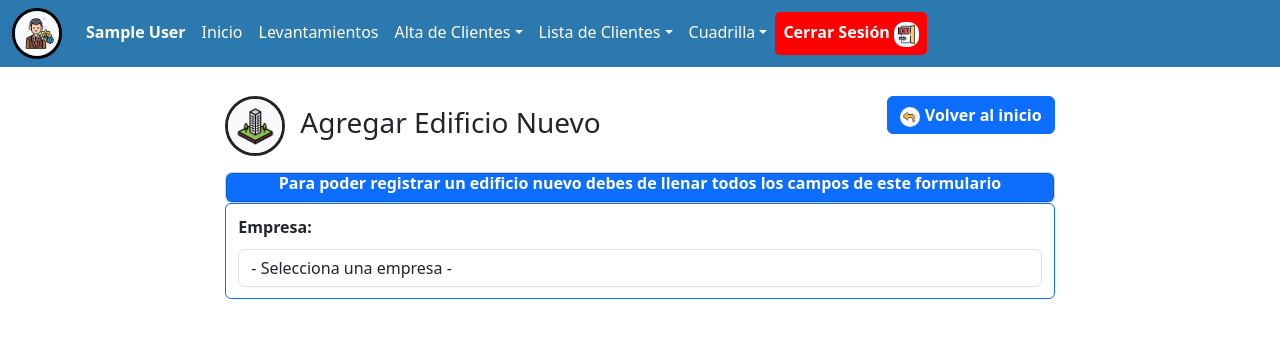
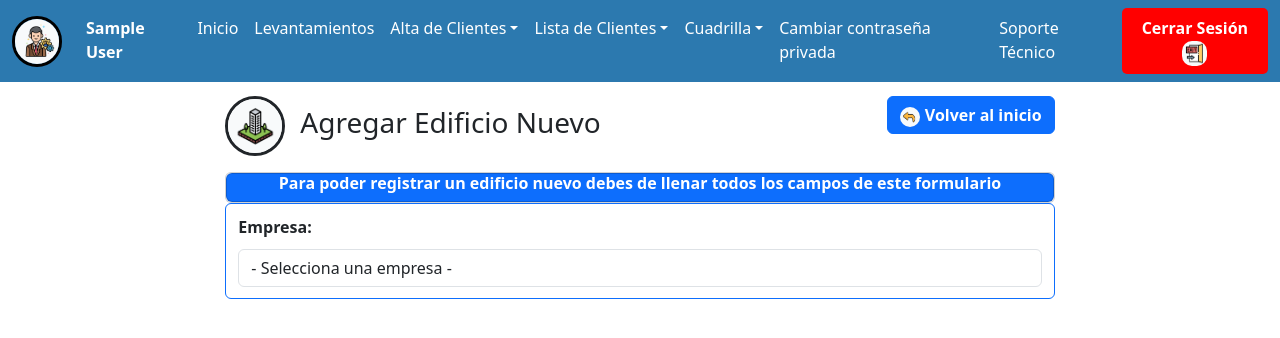
Before and after one commit to JONATHAN-SO-L/comercial, a PHP site: page /admin/views/jefatura/edificio.php in a window 1280 px wide. Shown: the top 338 px of the page. Run offline with PHP 8.4, Linux system fonts and the light colour scheme; the visitor is signed in with stand-in values (Sample User, id 1); data that the repository does not hold is empty.

Commit message:
Habilitación de cambio de contraseña privada y solicitar soporte técnico en la barra de navegación del jefe

```diff
--- a/assets/navs/nav_jefatura.php
+++ b/assets/navs/nav_jefatura.php
@@ -40,9 +40,15 @@
 				<li class="nav-item dropdown">
 					<a class="nav-link dropdown-toggle" href="#" role="button" data-bs-toggle="dropdown">Cuadrilla</a>
 					<ul class="dropdown-menu">
+						<li><a class="dropdown-item" href="cuadrilla_lista.php">Ver Integrantes</a></li>
 						<li><a class="dropdown-item" href="cuadrilla.php">Agregar Integrantes</a></li>
-						<li><a class="dropdown-item" href="cuadrilla_lista.php">Ver Integrantes</a></li>
 					</ul>
+				</li>
+				<li class="nav-item">
+					<a class="nav-link levantamientos" href="../../../config/permissions/mod/change_pass.php">Cambiar contraseña privada</a>
+				</li>
+				<li class="nav-item">
+					<a class="nav-link levantamientos" href="https://veco.lat/soporte.php" target="_blank">Soporte Técnico</a>
 				</li>
 				<li class="logout nav-item">
 					<a class="logout-button nav-link btn btn-sm btn-danger" href="../../../config/sessions/logout.php"><strong>Cerrar Sesión</strong> <img class="logout_img" src="../../../../comercial/assets/img/salir.png"></a>
```
